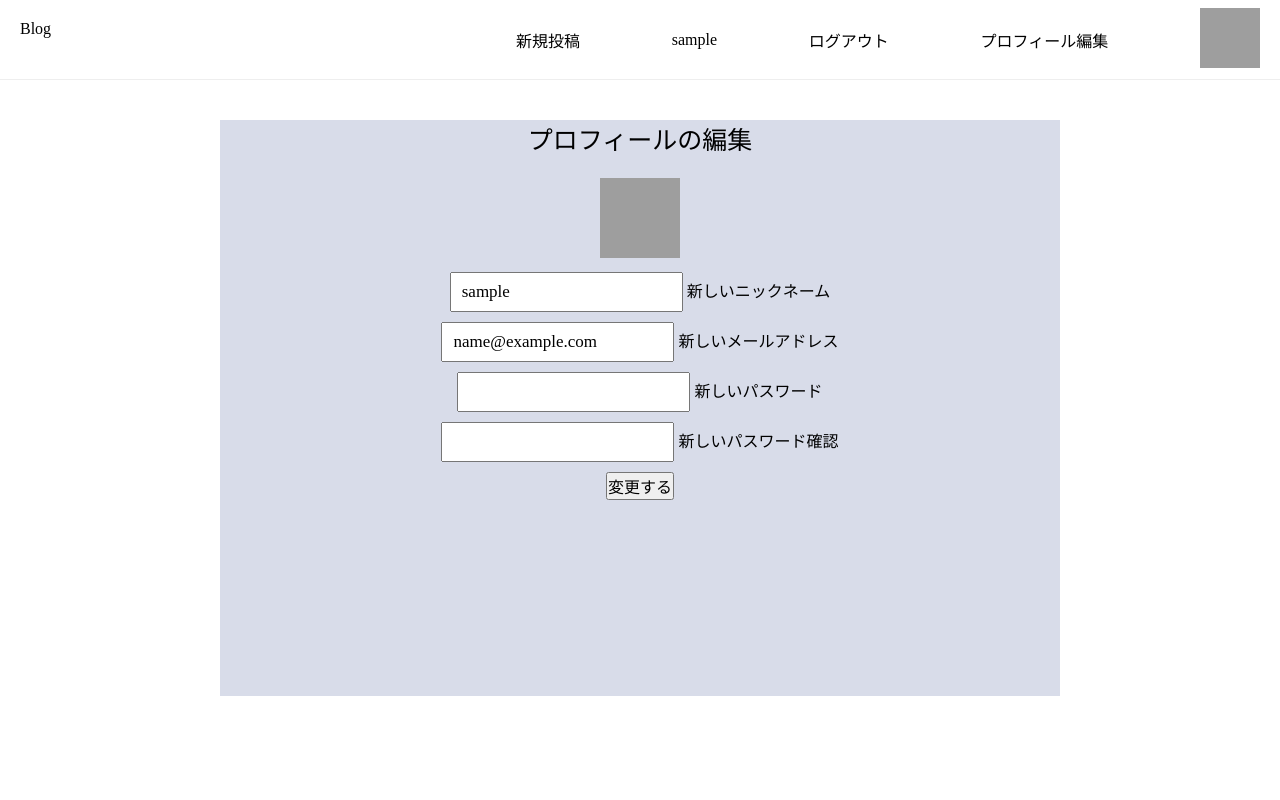
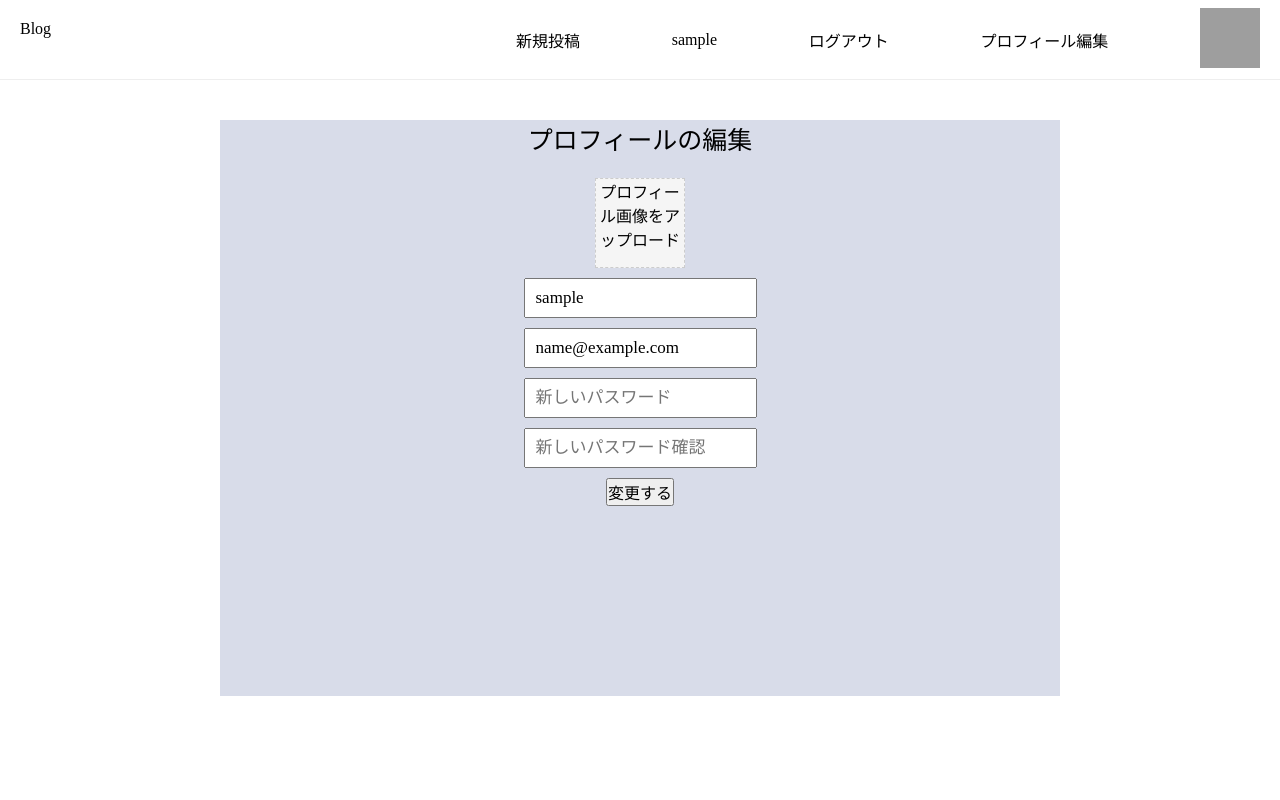
Before and after one commit to h-asuka/hobby_blog, a Rails app: page /users/1/edit in a window 1280 px wide. Run offline with Rails 7, Linux system fonts and the light colour scheme; the visitor is signed in with stand-in values (Sample User, id 1); style sheets or scripts are compiled from the project's sources; some libraries are stand-ins or nearby versions; grey boxes are pictures that could not be loaded.

Commit message:
view完成

```diff
--- a/app/assets/stylesheets/_users_edit.scss
+++ b/app/assets/stylesheets/_users_edit.scss
@@ -15,12 +15,17 @@
     &__edit {
       height: 90%;
       &__image {
-
+        margin: 0 auto;
+        height: 90px;
+        width: 90px;
+        background-color: #F5F5F5;
+        border: 1px dashed #ccc;
+        .image-label {
+          height: 100px;
+          width: 100px;
+        }
         .file {
           display: none;
-        }
-        .edit-icon {
-
         }
       }
       &__nickname {
--- a/app/views/users/edit.html.haml
+++ b/app/views/users/edit.html.haml
@@ -6,39 +6,17 @@
       プロフィールの編集
     .profile-content__edit
       = form_with model: @user,  local: true do |f|
-        -if @user.image.present?
-          .profile-content__edit__image
-            = f.label :image, class: "image-label", id: 'user_img' do
-              = image_tag @user.image.to_s, alt: "プロフィール画像",size: "80x80", class: 'edit-icon'
-              = f.file_field :image ,class: 'file'
-          .profile-content__edit__nickname
-            = f.text_field :nickname, class: 'edit',value: @user.nickname
-            新しいニックネーム
-          .profile-content__edit__email
-            = f.email_field :email, class: 'edit'
-            新しいメールアドレス
-          .profile-content__edit__password
-            = f.password_field :password, class: 'edit'
-            新しいパスワード
-          .profile-content__edit__password-confirmation
-            = f.password_field :password_confirmation, class: 'edit'
-            新しいパスワード確認
-        -else
-          .profile-content__edit__image
-            = f.label :image, class: "image-label", id: 'user_img' do
-              = image_tag "/images/noimage.jpeg", alt: "プロフィール画像",size: "80x80", class: 'edit-icon'
-              = f.file_field :image ,class: 'file'
-          .profile-content__edit__nickname
-            = f.text_field :nickname, class: 'edit',value: @user.nickname
-            新しいニックネーム
-          .profile-content__edit__email
-            = f.email_field :email, class: 'edit'
-            新しいメールアドレス
-          .profile-content__edit__password
-            = f.password_field :password, class: 'edit'
-            新しいパスワード
-          .profile-content__edit__password-confirmation
-            = f.password_field :password_confirmation, class: 'edit'
-            新しいパスワード確認
+        .profile-content__edit__image
+          = f.label :image, class: "image-label" do
+            プロフィール画像をアップロード
+          = f.file_field :image ,class: 'file'
+        .profile-content__edit__nickname
+          = f.text_field :nickname, class: 'edit',value: @user.nickname
+        .profile-content__edit__email
+          = f.email_field :email, class: 'edit'
+        .profile-content__edit__password
+          = f.password_field :password, class: 'edit', placeholder: "新しいパスワード"
+        .profile-content__edit__password-confirmation
+          = f.password_field :password_confirmation, class: 'edit', placeholder: "新しいパスワード確認"
         .profile-content__edit__bottom
           = f.submit '変更する', class: 'edit-send'
```
Also changed, not shown: 1 other file.
